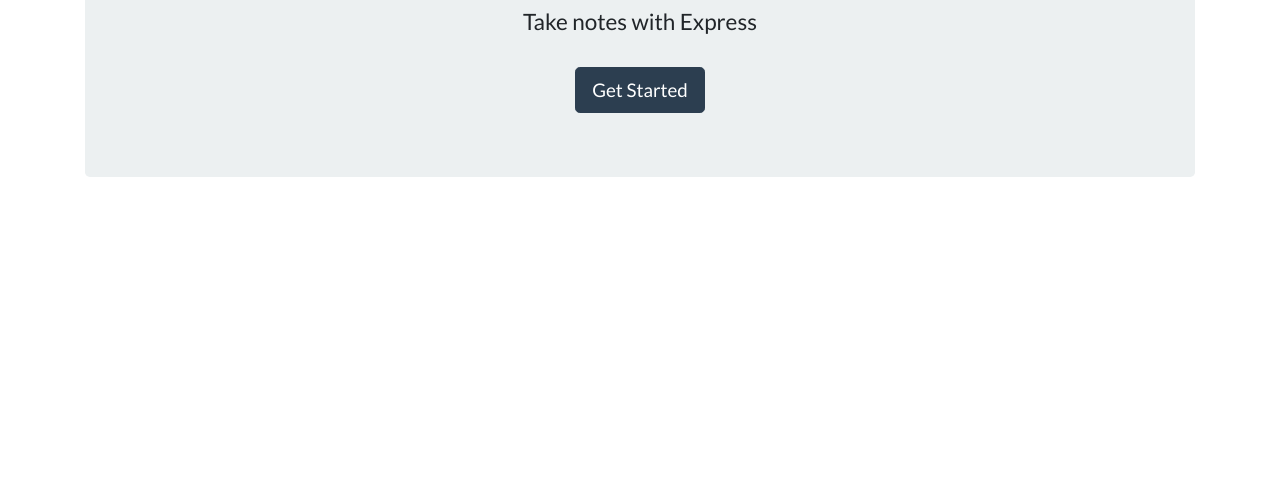
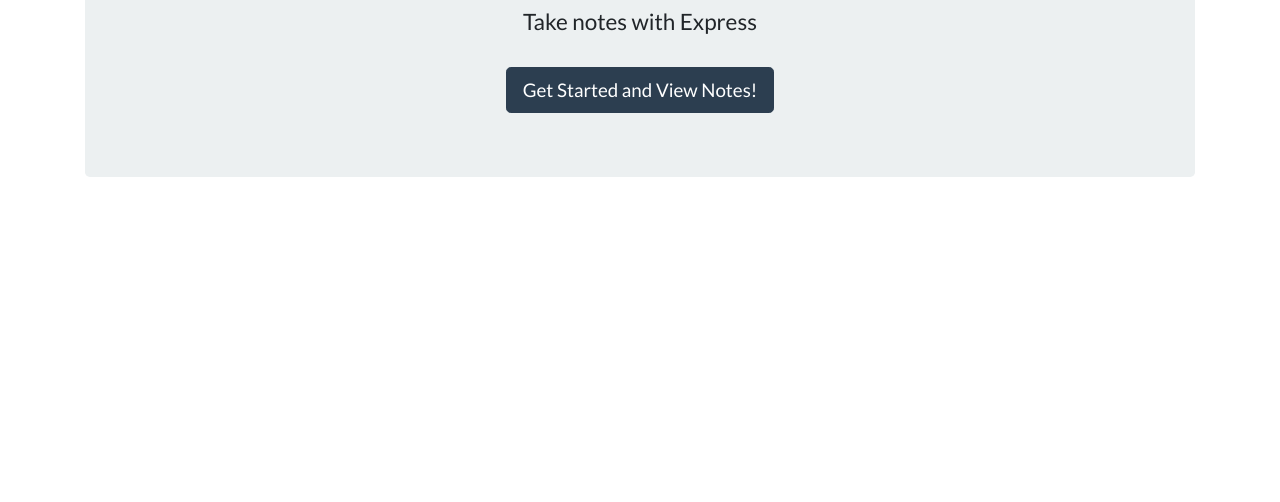
Before and after one commit to MrDawit/Note-Taker, a website: page public/index.html in a window 1280 px wide. Shown: the part 298-800 px from the top of the page. Drawn offline with nearby package versions, Linux system fonts and the light colour scheme; no server answers.

Commit message:
added text to index.html

```diff
--- a/public/index.html
+++ b/public/index.html
@@ -18,7 +18,7 @@
     <div style="margin-top: 80px;" class="jumbotron text-center">
       <h1 class="display-4">Note Taker <span role="img" aria-label="Memo">📝</span></h1>
       <h4 class="mt-4">Take notes with Express</h4>
-      <a class="btn btn-primary btn-lg mt-4" href="/notes" role="button">Get Started</a>
+      <a class="btn btn-primary btn-lg mt-4" href="/notes" role="button">Get Started and View Notes!</a>
     </div>
   </div>
   <script src="https://cdnjs.cloudflare.com/ajax/libs/jquery/3.3.1/jquery.min.js"></script>
```
Also changed, not shown: public/assets/css/styles.css (line endings or trailing spaces).
